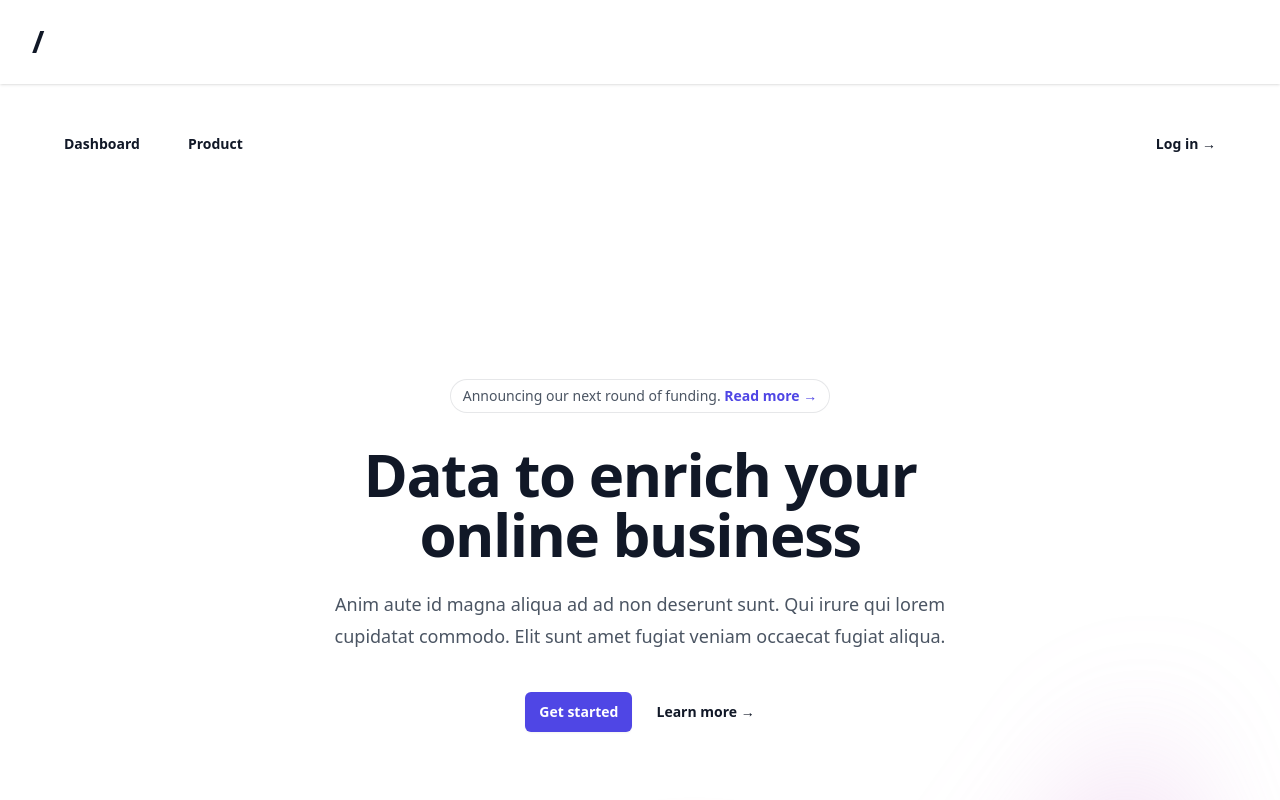
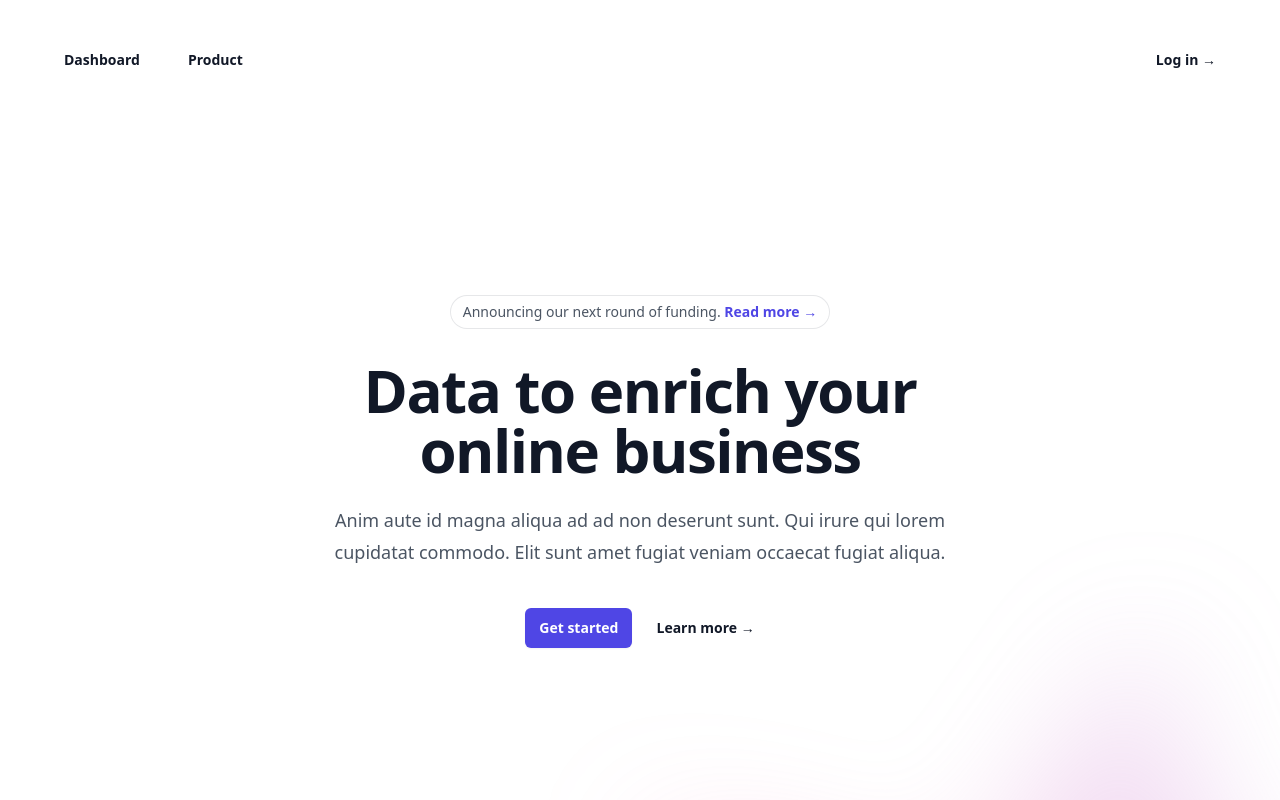
Before and after one commit to DanielR76/next-product-dashboard, a Next.js app: page / in a window 1280 px wide. Shown: the top 800 px of the page. Built offline with nearby package versions, Linux system fonts and the light colour scheme; no server answers.

Commit message:
Remove unnecessary nav

```diff
--- a/src/app/layout.tsx
+++ b/src/app/layout.tsx
@@ -1,5 +1,5 @@
 import { ProviderTanstack } from '@providers';
-import { Header, Nav } from '@common';
+import { Header } from '@common';
 
 import { ProviderAuth } from '@hooks';
 import '../styles/global.css';
@@ -17,7 +17,6 @@ export default function RootLayout({ children }: ChildrenProps) {
           <ProviderAuth>
             <div className="min-h-full">
               <Header />
-              <Nav />
               <main className="max-w-7xl mx-auto py-6 sm:px-6 xl:px-8">{children}</main>
             </div>
           </ProviderAuth>
--- a/src/components/common/Nav.tsx
+++ /dev/null
@@ -1,14 +0,0 @@
-'use client';
-import { usePathname } from 'next/navigation';
-
-export const Nav = () => {
-  const pathName = usePathname();
-
-  return (
-    <nav className="bg-white shadow">
-      <div className="max-w-7xl mx-auto py-6 px-4 sm:px-6 lg:px-8">
-        <h1 className="text-3xl font-bold text-gray-900 capitalize">{pathName}</h1>
-      </div>
-    </nav>
-  );
-};
--- a/src/components/common/index.ts
+++ b/src/components/common/index.ts
@@ -1,3 +1,2 @@
 export * from './Header';
 export * from './Loading';
-export * from './Nav';
```
